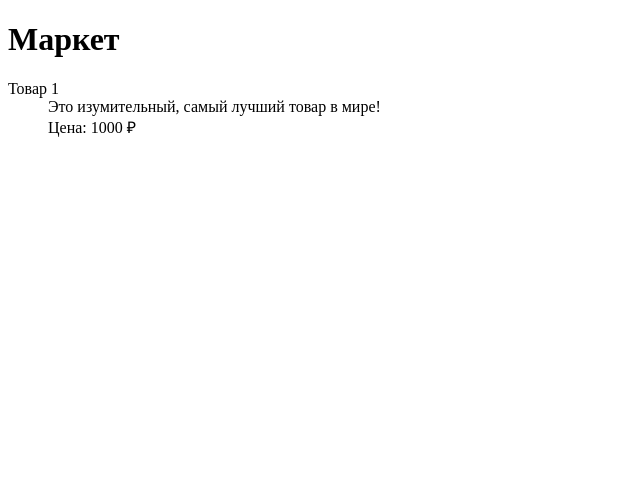
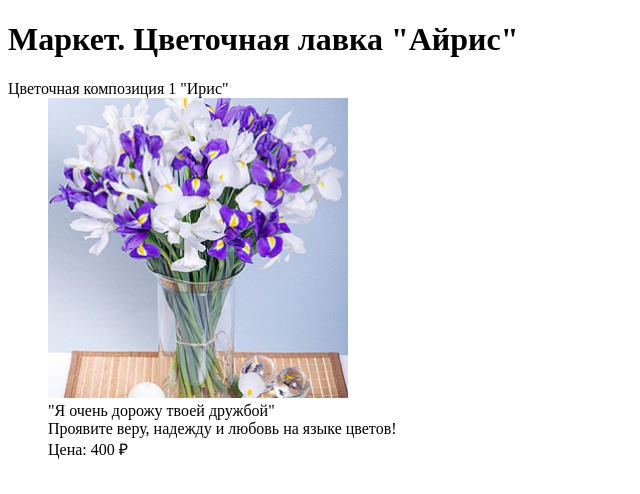
Before and after one commit to aniskondr/WB_Labs, a plain HTML site: page index.html in a window 1280 px wide. Shown: the whole page, without its empty margins (0-640 px from the left). Drawn offline with Linux system fonts and the light colour scheme.

Commit message:
Добавлен первый товар - Цветочная композиция 1 Ирис

```diff
--- a/index.html
+++ b/index.html
@@ -6,13 +6,15 @@
     </head>
 
     <body>
-        <h1>Маркет</h1>
+        <h1>Маркет. Цветочная лавка "Айрис"</h1>
 
         <dl>
-            <dt>Товар 1</dt>
+            <dt>Цветочная композиция 1 "Ирис"</dt>
             <dd>
-                Это изумительный, самый лучший товар в мире! <br>
-                Цена: 1000 &#8381;
+                <img src="Ирис.jpg" width="300"><br>
+                "Я очень дорожу твоей дружбой"<br>
+                Проявите веру, надежду и любовь на языке цветов!<br>
+                Цена: 400 &#8381;
             </dd>
         </dl>
     </body>
```
Also changed, not shown: Ирис.jpg (added).
